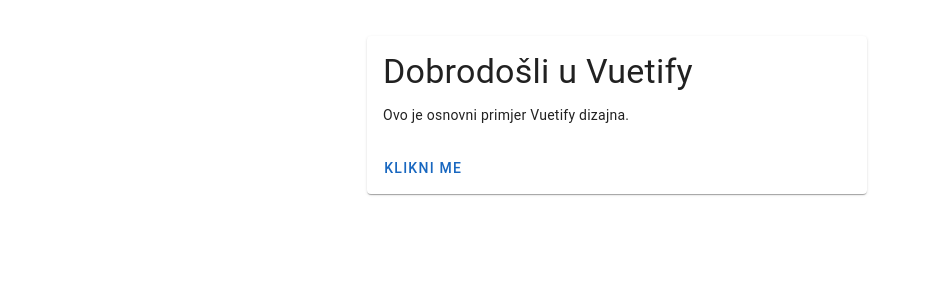
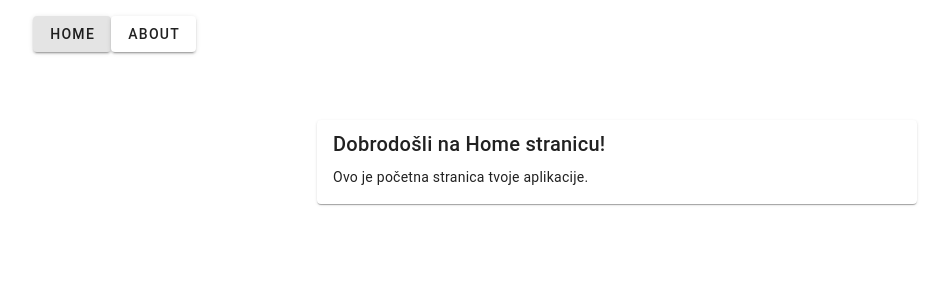
Before and after one commit to mrubil/sweetBaker-frontend, a Vue app in the folder sweet-baker-frontend/: page / in a window 1280 px wide. Shown: the top 300 px of the page, without its empty margins (23-972 px from the left). Built offline with nearby package versions, Linux system fonts and the light colour scheme.

Commit message:
update files

```diff
--- a/sweet-baker-frontend/src/App.vue
+++ b/sweet-baker-frontend/src/App.vue
@@ -1,14 +1,15 @@
 <template>
   <v-app>
     <v-main>
+      <!-- Navigacija -->
       <v-container>
-        <v-card class="mx-auto my-5" max-width="500" outlined>
-          <v-card-title class="text-h4">Dobrodošli u Vuetify</v-card-title>
-          <v-card-text>Ovo je osnovni primjer Vuetify dizajna.</v-card-text>
-          <v-card-actions>
-            <v-btn color="primary" @click="showAlert">Klikni me</v-btn>
-          </v-card-actions>
-        </v-card>
+        <v-btn text to="/" component="router-link">Home</v-btn>
+        <v-btn text to="/about" component="router-link">About</v-btn>
+      </v-container>
+
+      <!-- Prikaz stranica -->
+      <v-container>
+        <router-view />
       </v-container>
     </v-main>
   </v-app>
@@ -16,18 +17,7 @@
 
 <script>
 import { defineComponent } from "vue";
-
-// Uvezi komponente koje koristiš iz Vuetify
-import {
-  VApp,
-  VMain,
-  VContainer,
-  VCard,
-  VCardTitle,
-  VCardText,
-  VCardActions,
-  VBtn,
-} from "vuetify/components";
+import { VApp, VMain, VContainer, VBtn } from "vuetify/components";
 
 export default defineComponent({
   name: "App",
@@ -35,20 +25,14 @@ export default defineComponent({
     VApp,
     VMain,
     VContainer,
-    VCard,
-    VCardTitle,
-    VCardText,
-    VCardActions,
     VBtn,
-  },
-  methods: {
-    showAlert() {
-      alert("Pozdrav iz Vuetify aplikacije!");
-    },
   },
 });
 </script>
 
 <style scoped>
+/* Stilovi za navigaciju */
+</style>
+<style scoped>
 /* Dodaj stilove ako želiš */
 </style>
--- a/sweet-baker-frontend/src/main.js
+++ b/sweet-baker-frontend/src/main.js
@@ -4,11 +4,16 @@ import App from "./App.vue";
 // Uvezi Vuetify i osnovne stilove
 import { createVuetify } from "vuetify";
 import "vuetify/styles"; // Vuetify stilovi
+import * as components from "vuetify/components";
+import * as directives from "vuetify/directives";
 
 import router from "./router";
 
 // Kreiraj Vuetify instancu
-const vuetify = createVuetify();
+const vuetify = createVuetify({
+  components,
+  directives,
+});
 
 // Kreiraj Vue aplikaciju
 const app = createApp(App);
--- a/sweet-baker-frontend/src/views/AboutPage.vue
+++ b/sweet-baker-frontend/src/views/AboutPage.vue
@@ -5,6 +5,7 @@
         <v-card class="mx-auto my-5" max-width="600">
           <v-card-title>O nama</v-card-title>
           <v-card-text>
+            <router-view />
             Ovdje možeš napisati informacije o aplikaciji.
           </v-card-text>
         </v-card>
--- a/sweet-baker-frontend/vite.config.js
+++ b/sweet-baker-frontend/vite.config.js
@@ -7,4 +7,7 @@ export default defineConfig({
   server: {
     open: true,
   },
+  build: {
+    sourcemap: true, // Omogućava generisanje source map-ova
+  },
 });
```
